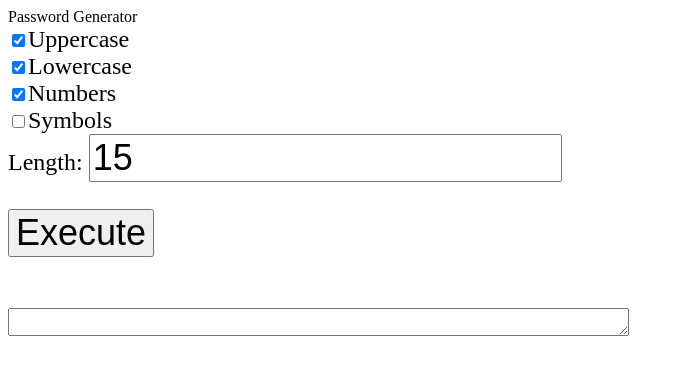
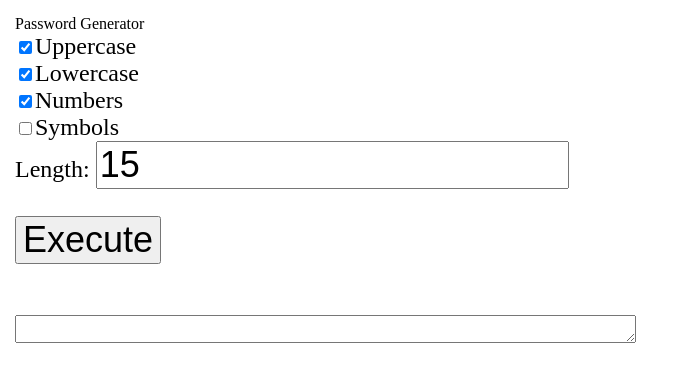
Before and after one commit to weecabin/PW-Generator, a website: page index.html in a window 1280 px wide. Shown: the whole page, without its empty margins (0-691 px from the left). Drawn offline with Linux system fonts and the light colour scheme.

Commit message:
margin 15px

```diff
--- a/index.html
+++ b/index.html
@@ -4,6 +4,10 @@
   </head>
   <script src="pw.js"></script>
   <style>
+  body
+  {
+    margin: 15px;
+  }
   form
   {
     font-size: 1.5em;
```
